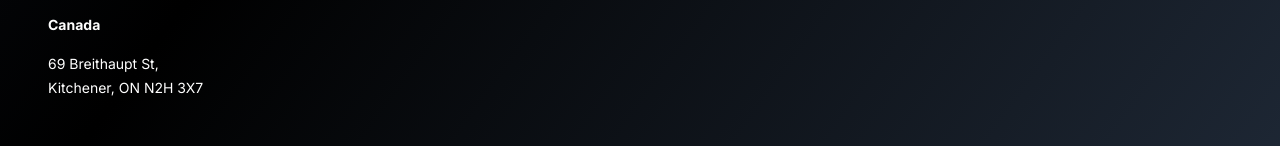
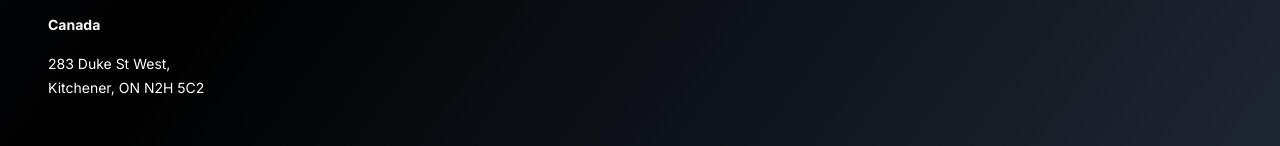
Before and after one commit to KonferCA/landing, a React (Vite) app: page / in a window 1280 px wide. Shown: the part 1486-1632 px from the top of the page. Built offline with nearby package versions, Linux system fonts and the light colour scheme.

Commit message:
update address in footer

```diff
--- a/src/components/Footer.tsx
+++ b/src/components/Footer.tsx
@@ -46,13 +46,13 @@ const Footer = () => {
                         </p>
 
                         <a
-                            href="https://maps.app.goo.gl/tHhBEYXZiyr5hpgq6"
+                            href="https://maps.app.goo.gl/eYvWwuUKGzNMUVyMA"
                             target="_blank"
                             rel="noreferrer"
                             className="text-sm lg:text-md text-white hover:underline"
                         >
-                            69 Breithaupt St, <br />
-                            Kitchener, ON N2H 3X7
+                            283 Duke St West, <br />
+                            Kitchener, ON N2H 5C2
                         </a>
                     </div>
 
```
